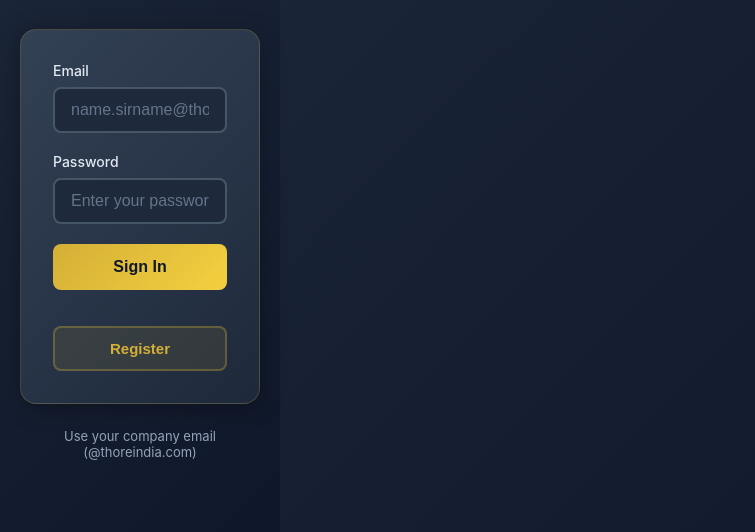
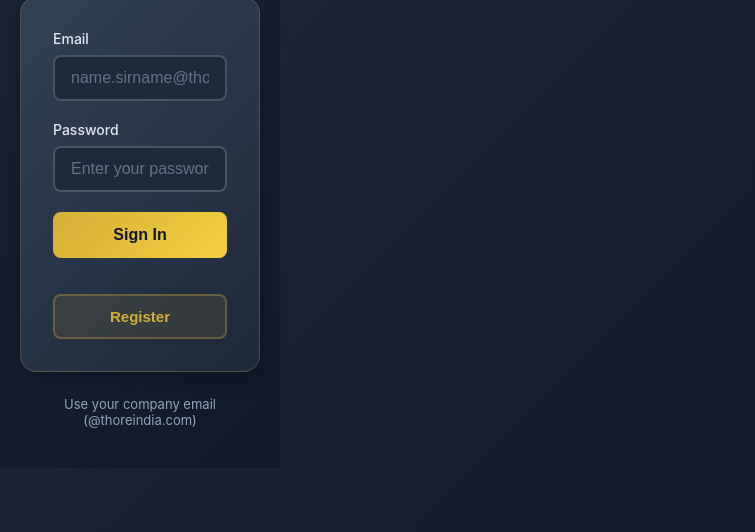
Before and after one commit to THORE-India/App, a plain HTML site: page index.html in a window 1280 px wide. Shown: the part 268-800 px from the top of the page, without its empty margins (0-755 px from the left). Drawn offline with Linux system fonts and the light colour scheme.

Commit message:
Update styles.css

```diff
--- a/styles.css
+++ b/styles.css
@@ -23,9 +23,10 @@ body {
   min-height: 100vh;
 }
 
-.screen.active {
-  display: flex;
-  flex-direction: column;
+@media (min-width: 1024px) {
+  .screen.active {
+    display: contents;
+  }
 }
 
 /* Welcome Screen */
@@ -1232,24 +1233,26 @@ padding: 12px;
 }
 /* DESKTOP LAYOUT */
 @media (min-width: 1024px) {
-  #app {
+  .screen.active {
     display: grid;
     grid-template-columns: 280px 1fr;
     grid-template-rows: auto 1fr;
+    min-height: 100vh;
   }
 
   #sideMenu {
+    grid-column: 1;
     grid-row: 1 / span 2;
-    grid-column: 1;
-    height: 100vh;
   }
 
   #header {
     grid-column: 2;
+    grid-row: 1;
   }
 
   .main-content {
     grid-column: 2;
+    grid-row: 2;
     padding: 32px 48px;
     max-width: none;
   }
```
